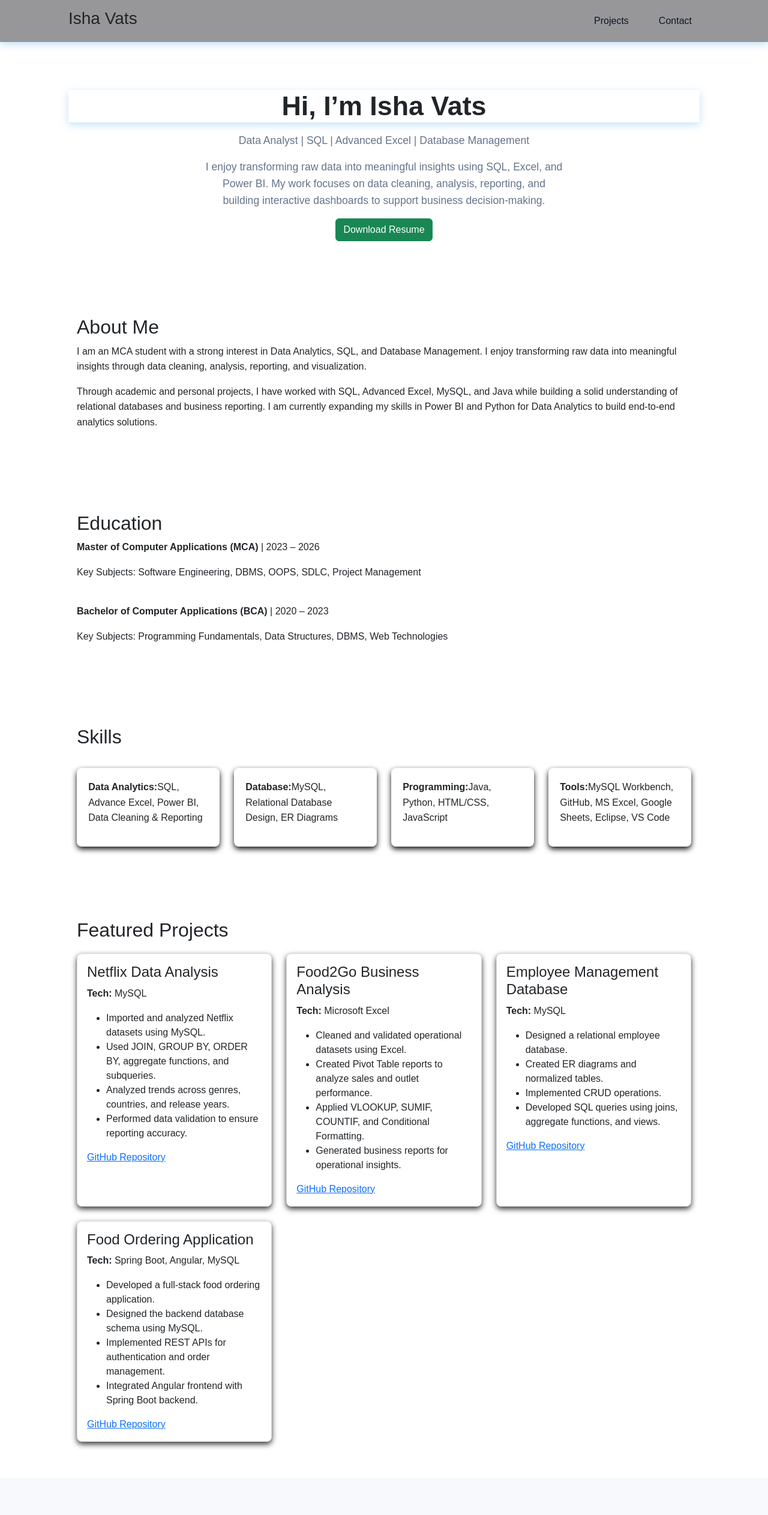
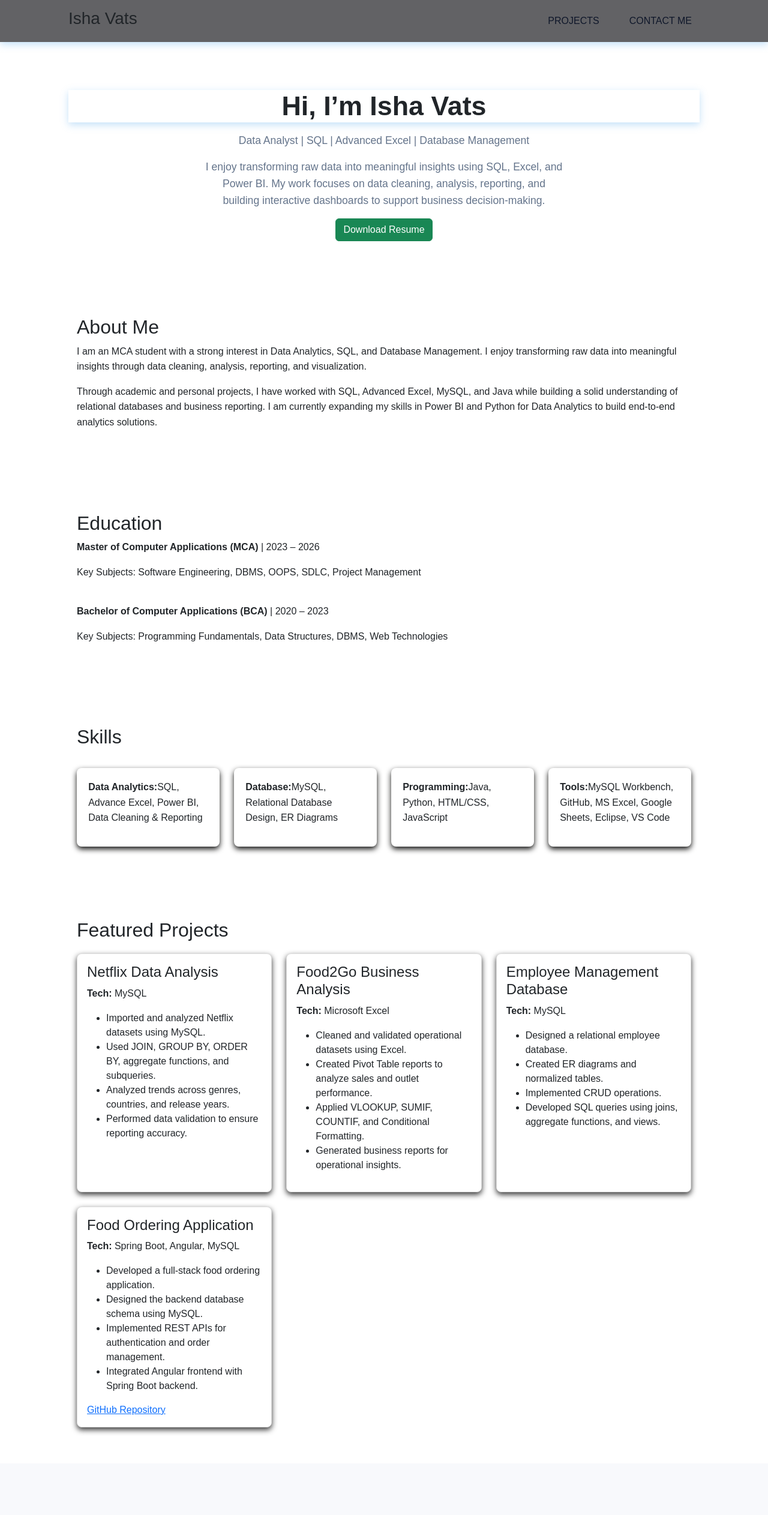
Before and after one commit to Isha1906/isha-vats-portfolio, a React (Vite) app: page / in a window 1280 px wide. Shown: the top 2525 px of the page at 60% size. Built offline with nearby package versions, Linux system fonts and the light colour scheme.

Commit message:
Contact.css changes

```diff
--- a/src/component/Contact.jsx
+++ b/src/component/Contact.jsx
@@ -17,6 +17,11 @@ const Contact = () => {
           <a href="mailto:ivats.nic@gmail.com">
             ivats.nic@gmail.com
           </a>
+        </div>
+
+        <div className="contact-item">
+          <span>Mobile: </span>
+          <strong>8700300801</strong>
         </div>
 
         <div className="contact-item">
--- a/src/component/Navbar.jsx
+++ b/src/component/Navbar.jsx
@@ -6,8 +6,8 @@ const Navbar = () => {
       <nav className="container">
         <h3>Isha Vats</h3>
         <div className="nav-links">
-          <a href="#projects" className="btn btn-outline ">Projects</a>
-          <a href="#contact" className="btn btn-outline">Contact</a>
+          <a href="#projects" className="btn btn-outline ">PROJECTS</a>
+          <a href="#contact" className="btn btn-outline">CONTACT ME</a>
         </div>
 
       </nav>
--- a/src/component/Projects.jsx
+++ b/src/component/Projects.jsx
@@ -35,14 +35,6 @@ const Projects = () => {
             <li>Analyzed trends across genres, countries, and release years.</li>
             <li>Performed data validation to ensure reporting accuracy.</li>
           </ul>
-
-          <a
-            href="https://github.com/Isha1906"
-            target="_blank"
-            rel="noreferrer"
-          >
-            GitHub Repository
-          </a>
         </div>
 
         {/* Food2Go */}
@@ -57,14 +49,6 @@ const Projects = () => {
             <li>Applied VLOOKUP, SUMIF, COUNTIF, and Conditional Formatting.</li>
             <li>Generated business reports for operational insights.</li>
           </ul>
-
-          <a
-            href="https://github.com/Isha1906"
-            target="_blank"
-            rel="noreferrer"
-          >
-            GitHub Repository
-          </a>
         </div>
 
         {/* Employee */}
@@ -79,14 +63,6 @@ const Projects = () => {
             <li>Implemented CRUD operations.</li>
             <li>Developed SQL queries using joins, aggregate functions, and views.</li>
           </ul>
-
-          <a
-            href="https://github.com/Isha1906"
-            target="_blank"
-            rel="noreferrer"
-          >
-            GitHub Repository
-          </a>
         </div>
 
         {/* Food Ordering */}
--- a/src/style/Navbar.css
+++ b/src/style/Navbar.css
@@ -1,12 +1,12 @@
 header {
-  position: sticky;
-  top: 0;
+  /* position: sticky;
+  top: 0; */
 
   /* border-radius: 25px solid black; */
   /* border-bottom: 1px solid #E5E7EB; */
   z-index: 100;
   box-shadow: 0 4px 12px rgba(85, 168, 236, 0.349);
-  background-color: rgba(73, 73, 77, 0.568);
+  background-color: rgba(73, 73, 77, 0.863);
 }
 
 nav {
@@ -28,5 +28,5 @@ nav {
 }
 
 .nav-links a:hover {
-  color: #2563EB;
+  color: #ffffff;
 }
```
